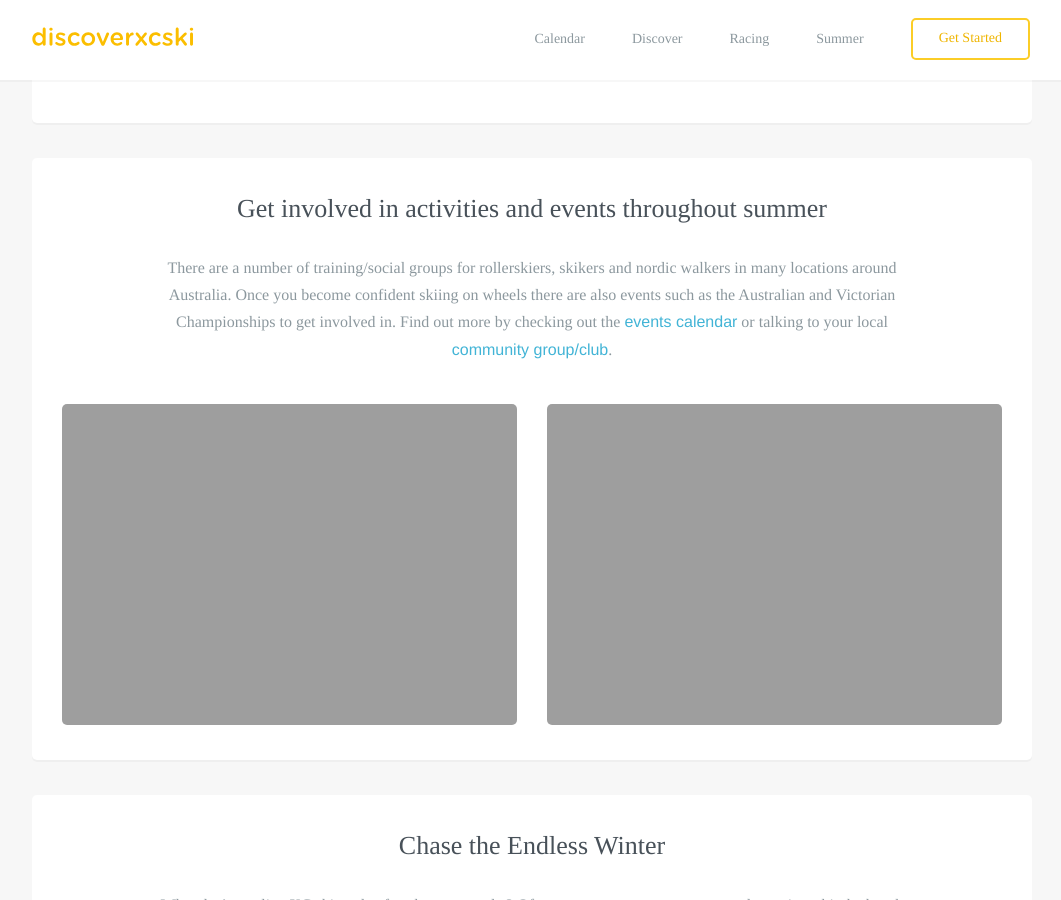
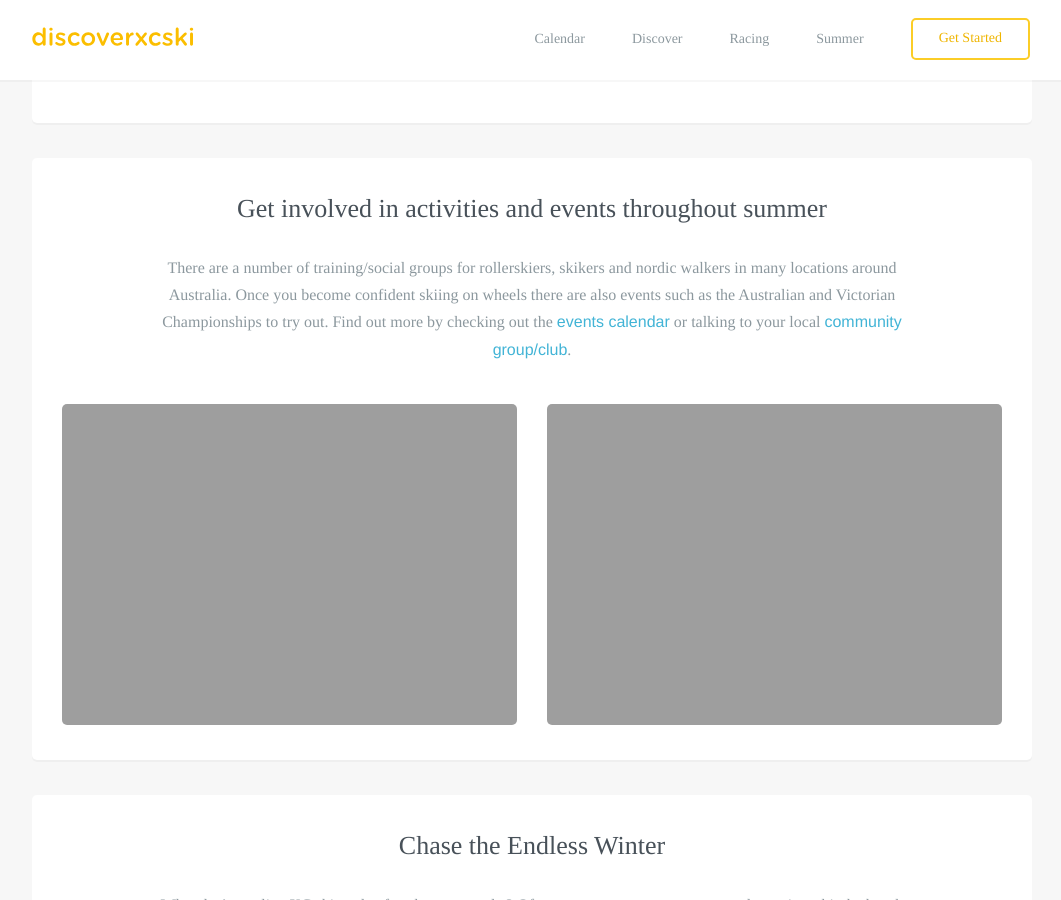
Before and after one commit to robcatto/robcatto.github.io, a Jekyll site: the page built from summer/index.html, in a window 1280 px wide and 900 px high, scrolled down 597 px. Shown: the whole window, without its empty margins (108-1169 px from the left). Built offline with Jekyll 4.4.1, drawn with Linux system fonts in a browser that asks for light colours; some web fonts are replaced; Markdown is read by kramdown in place of the engine named in the settings.

Commit message:
Update index.html

```diff
--- a/summer/index.html
+++ b/summer/index.html
@@ -114,7 +114,7 @@ layout: default
                  <section class="mobile_section">
                 <h3>Get involved in activities and events throughout summer</h3>
                 <p>
-                    There are a number of training/social groups for rollerskiers, skikers and nordic walkers in many locations around Australia. Once you become confident skiing on wheels there are also events such as the Australian and Victorian Championships to get involved in. Find out more by checking out the <a href="../events/">events calendar</a> or talking to your local <a href="../get-started/join-a-club/">community group/club</a>.
+                    There are a number of training/social groups for rollerskiers, skikers and nordic walkers in many locations around Australia. Once you become confident skiing on wheels there are also events such as the Australian and Victorian Championships to try out. Find out more by checking out the <a href="../events/">events calendar</a> or talking to your local <a href="../get-started/join-a-club/">community group/club</a>.
 
                 </p>
                 <div class="row">
```
